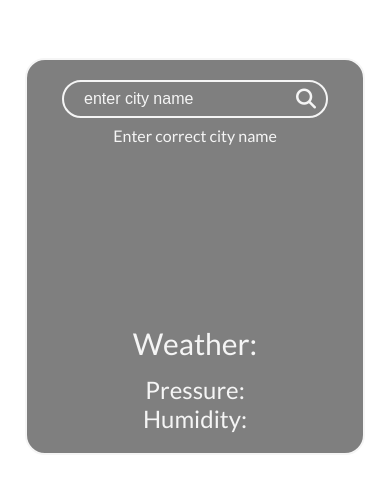
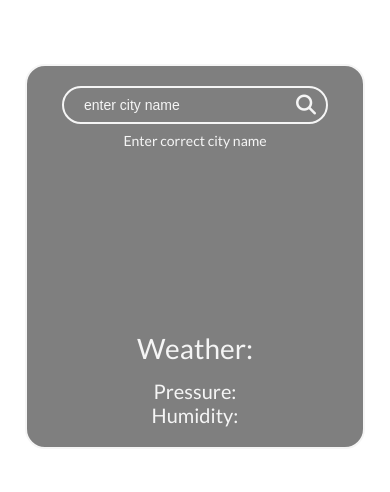
Before and after one commit to frenazzz/Weather-app, a plain HTML site: page index.html in a window 390 px wide. Shown: the part 166-658 px from the top of the page. Drawn offline with nearby package versions, Linux system fonts and the light colour scheme; no server answers.

Commit message:
added media queres

```diff
--- a/style.css
+++ b/style.css
@@ -99,3 +99,22 @@ h3 {
 span {
     font-size: 24px;
 }
+
+
+
+@media (max-width: 768px) {
+    span, .humidity,.pressure {
+        font-size: 20px;
+    }
+    .weather, .city-name, .temperature {
+        font-size: 28px;
+    }
+}
+@media (max-width: 425px) {
+    .search-input {
+        font-size: 14px;
+    }
+    .warning {
+        font-size: 14px;
+    }
+}
```
